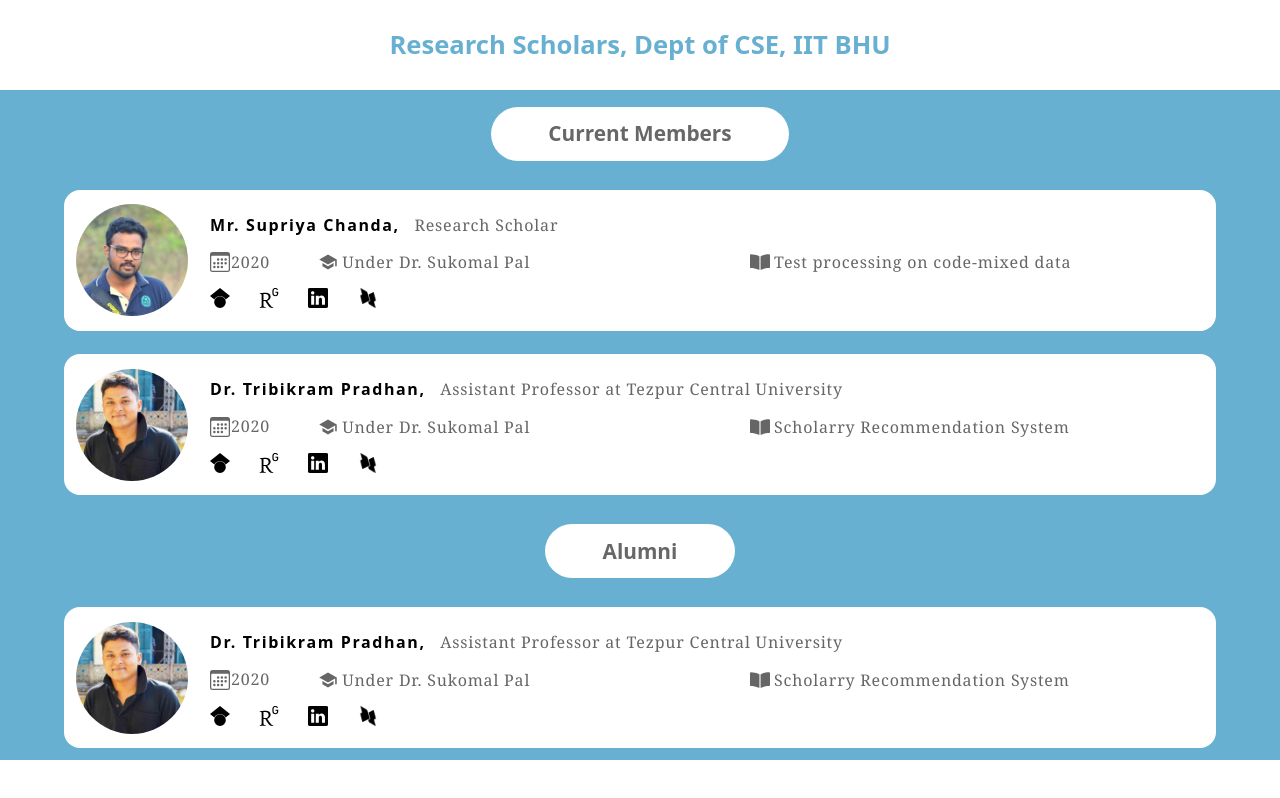
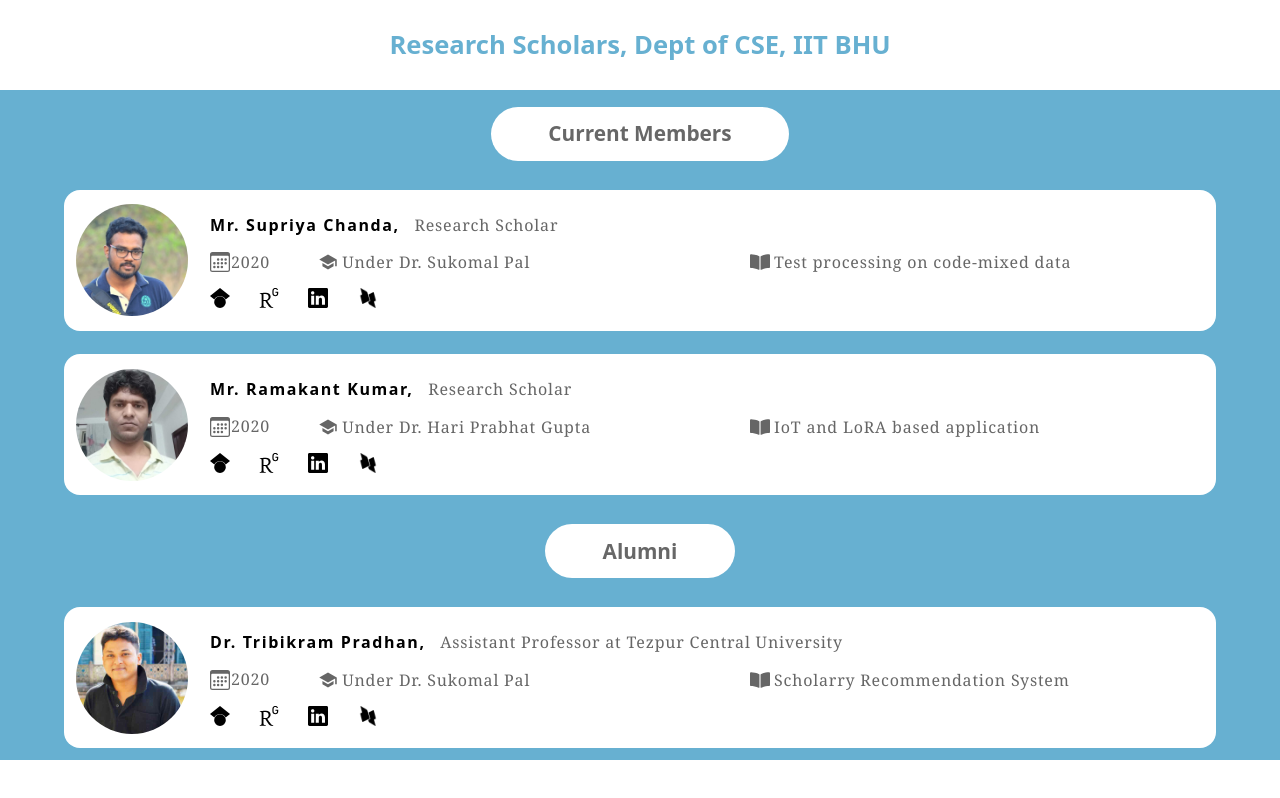
Before and after one commit to SupriyaChanda/research-scholars-cse-iitbhu, a React (Create React App) app: page / in a window 1280 px wide. Built offline with nearby package versions, Linux system fonts and the light colour scheme.

Commit message:
added ramakant details

```diff
--- a/src/App.js
+++ b/src/App.js
@@ -3,6 +3,7 @@ import './App.css';
 import { Card } from './components/Card';
 import Tribikram_Pradhan from "./assets/Tribikram_Pradhan.jpg"
 import Supriya_Chanda from "./assets/Supriya_Chanda.jpg"
+import Ramakant_Kumar from "./assets/Ramakant_Kumar.jpg"
 
 const current=[
 
@@ -19,16 +20,16 @@ const current=[
     linkedin:"https://www.linkedin.com/in/supriyachandacs/",
   },
   {
-      name:"Dr. Tribikram Pradhan",
-      image:Tribikram_Pradhan,
-      desg:"Assistant Professor at Tezpur Central University",
-      supervisor:"Dr. Sukomal Pal",
-      title:"Scholarry Recommendation System",
+      name:"Mr. Ramakant Kumar",
+      image:Ramakant_Kumar,
+      desg:"Research Scholar",
+      supervisor:"Dr. Hari Prabhat Gupta",
+      title:"IoT and LoRA based application",
       year:"2020",
-      google:"https://scholar.google.co.in/citations?user=UBrLgeMAAAAJ&hl=en",
-      researchgate:"https://www.researchgate.net/profile/Tribikram-Pradhan",
-      dplb:"https://dblp.uni-trier.de/pid/168/3232.html",
-      linkedin:"https://www.linkedin.com/in/tribikram-pradhan-39a67290/",
+      google:"https://scholar.google.co.in/",
+      researchgate:"https://www.researchgate.net/profile/",
+      dplb:"https://dblp.uni-trier.de.html",
+      linkedin:"https://www.linkedin.com/in/",
 
   },
 
```
Also changed, not shown: src/assets/Ramakant_Kumar.jpg (added).
